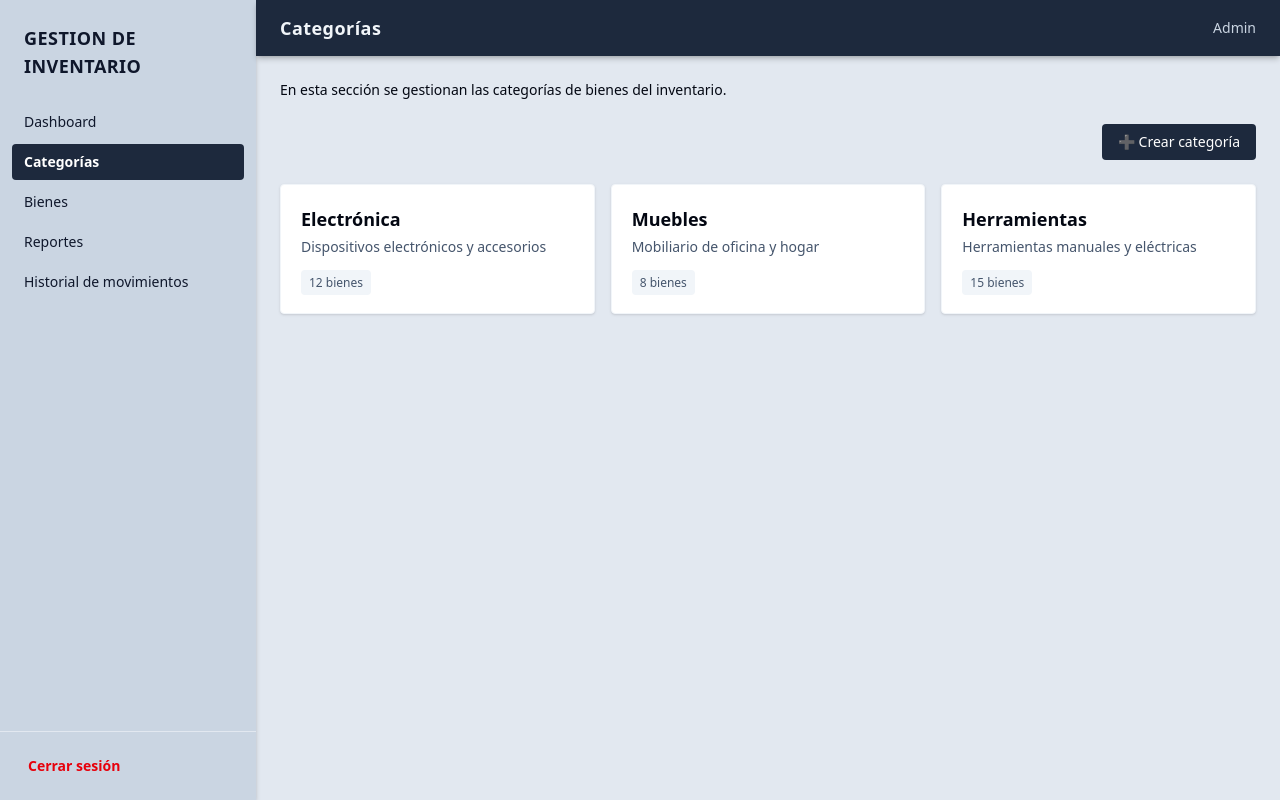
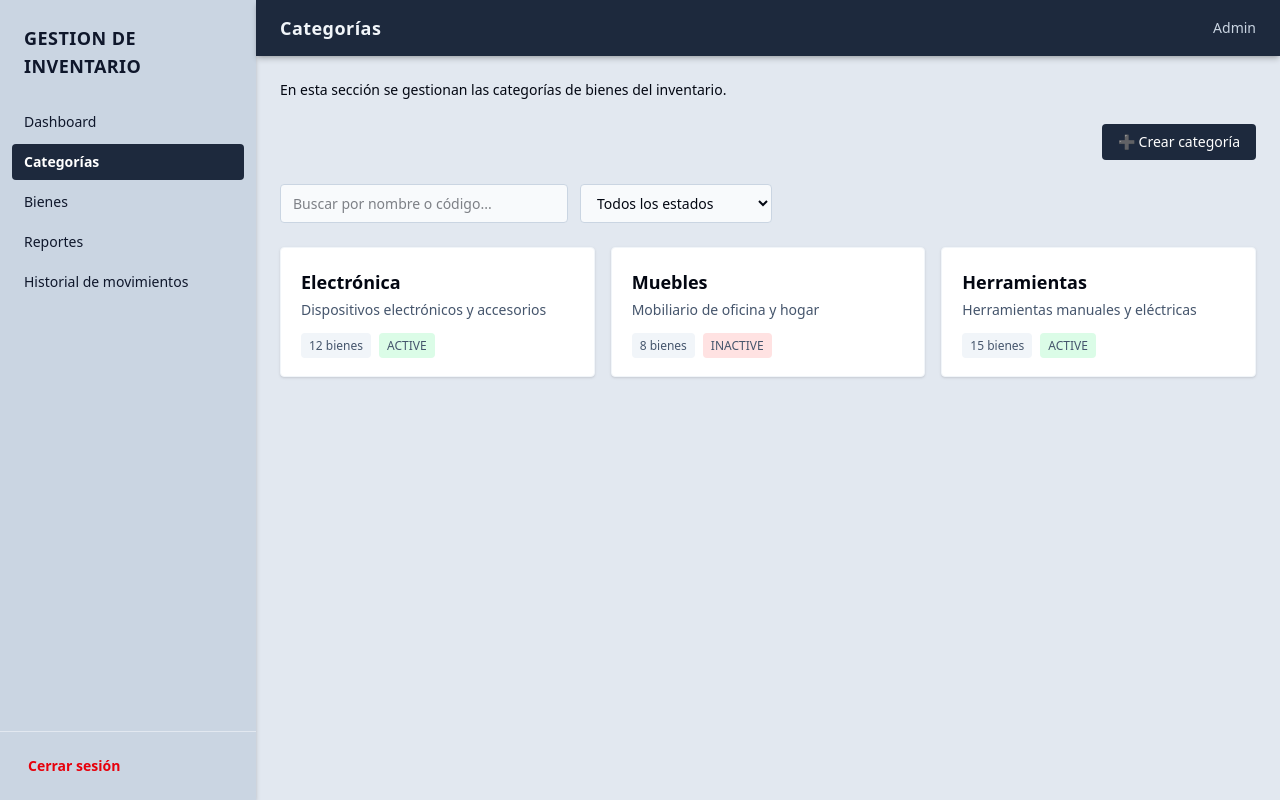
Before and after one commit to justinyamberla/stock-manager-frontend-jakay, a Next.js app: page /admin/categories in a window 1280 px wide. Built offline with nearby package versions, Linux system fonts and the light colour scheme.

Commit message:
Change
Item and category pages

```diff
--- a/app/admin/categories/page.tsx
+++ b/app/admin/categories/page.tsx
@@ -9,24 +9,41 @@ const mockCategories = [
         id: '1',
         name: 'Electrónica',
         description: 'Dispositivos electrónicos y accesorios',
+        status: 'ACTIVE',
         itemsCount: 12
     },
     {
         id: '2',
         name: 'Muebles',
         description: 'Mobiliario de oficina y hogar',
+        status: 'INACTIVE',
         itemsCount: 8
     },
     {
         id: '3',
         name: 'Herramientas',
         description: 'Herramientas manuales y eléctricas',
+        status: 'ACTIVE',
         itemsCount: 15
     }
 ]
 
 export default function CategoriesPage() {
     const [open, setOpen] = useState(false)
+
+    const [search, setSearch] = useState("")
+    const [statusFilter, setStatusFilter] = useState("ALL")
+
+    const filtered = mockCategories.filter((asset) => {
+        const matchesSearch =
+            asset.name.toLowerCase().includes(search.toLowerCase())
+
+        const matchesStatus =
+            statusFilter === "ALL" || asset.status === statusFilter
+
+        return matchesSearch && matchesStatus
+    })
+
 
     return (
         <div className="space-y-6">
@@ -42,8 +59,27 @@ export default function CategoriesPage() {
                 </button>
             </div>
 
+            <div className="flex flex-col md:flex-row gap-3">
+                <input
+                    value={search}
+                    onChange={(e) => setSearch(e.target.value)}
+                    placeholder="Buscar por nombre o código..."
+                    className="bg-slate-50 border border-slate-300 rounded px-3 py-2 text-sm w-full md:w-72"
+                />
+
+                <select
+                    value={statusFilter}
+                    onChange={(e) => setStatusFilter(e.target.value)}
+                    className="bg-slate-50 border border-slate-300 rounded px-3 py-2 text-sm w-full md:w-48"
+                >
+                    <option value="ALL">Todos los estados</option>
+                    <option value="ACTIVE">Activos</option>
+                    <option value="INACTIVE">Dados de baja</option>
+                </select>
+            </div>
+
             <div className="grid sm:grid-cols-2 lg:grid-cols-3 gap-4">
-                {mockCategories.map(category => (
+                {filtered.map(category => (
                     <Link
                         key={category.id}
                         href={`/admin/categories/${category.id}`}
@@ -60,6 +96,14 @@ export default function CategoriesPage() {
                         <span className="text-xs bg-slate-100 px-2 py-1 rounded text-slate-600">
                             {category.itemsCount} bienes
                         </span>
+
+                        <span className={`text-xs px-2 py-1 rounded text-slate-600 mx-2 ${
+                            category.status === "ACTIVE"
+                                ? "bg-green-100 text-green-700"
+                                : "bg-red-100 text-red-700"
+                        }`}>
+                            {category.status}
+                        </span>
                     </Link>
                 ))}
             </div>
--- a/app/admin/items/page.tsx
+++ b/app/admin/items/page.tsx
@@ -51,20 +51,17 @@ export default function ItemsPage() {
 
     return (
         <div className="space-y-6">
-            {/* Header */}
-            <div className="flex flex-col md:flex-row md:items-center md:justify-between gap-3">
-                <div>
             <p className="text-sm">
                 Visualiza y gestiona los bienes existentes del inventario
             </p>
-                </div>
-
+            {/* Header */}
+            <div className="flex justify-end">
                 <div className="flex gap-2">
-                    <button className="bg-slate-800 text-white px-4 py-2 rounded text-sm hover:bg-slate-700 transition">
+                    <button className="bg-slate-800 text-white px-4 py-2 rounded text-sm hover:bg-slate-700 transition cursor-pointer">
                         ➕ Crear bien
                     </button>
 
-                    <button className="bg-slate-700 text-white px-4 py-2 rounded text-sm hover:bg-slate-600 transition">
+                    <button className="bg-slate-700 text-white px-4 py-2 rounded text-sm hover:bg-slate-600 transition cursor-pointer">
                         📦 Carga masiva
                     </button>
                 </div>
@@ -124,9 +121,7 @@ export default function ItemsPage() {
                                             : "bg-red-100 text-red-700"
                                     }`}
                                 >
-                    {asset.status === "ACTIVE"
-                        ? "Activo"
-                        : "Dado de baja"}
+                                    {asset.status === "ACTIVE" ? "Activo" : "Dado de baja"}
                                 </span>
                             </td>
 
```
Lines whose indentation alone changed are shown as unchanged.
